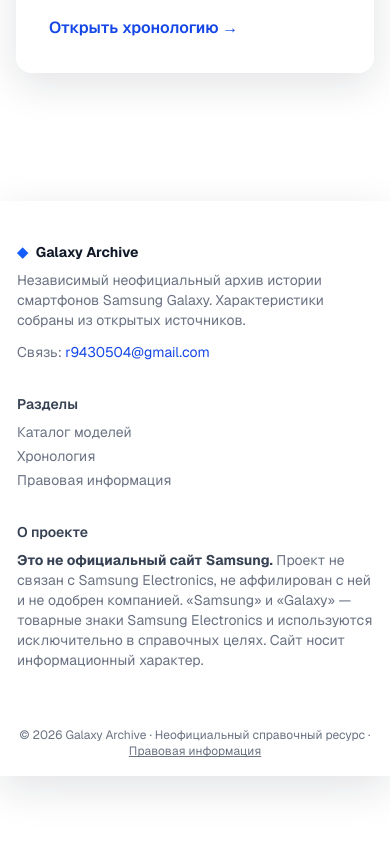
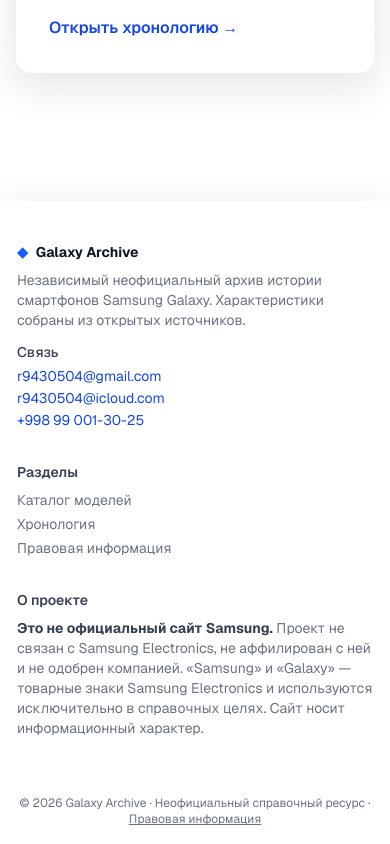
Before and after one commit to r9430504-stack/marketplace, a Next.js app: page / in a window 390 px wide. Shown: the part 6902-7746 px from the top of the page. Before the commit the page ends 7678 px from the top, so only its background shows below. Built offline with nearby package versions, Linux system fonts and the light colour scheme; no server answers.

Commit message:
Add iCloud email and phone to footer contacts
Co-Authored-By: Claude Opus 4.8 <noreply@anthropic.com>
Claude-Session: https://claude.ai/code/session_01NrkQoER3NGoCwr35JLCUxQ

```diff
--- a/src/components/SiteFooter.tsx
+++ b/src/components/SiteFooter.tsx
@@ -13,12 +13,26 @@ export default function SiteFooter() {
           <p className="text-gray-500 dark:text-gray-400 mt-2 max-w-xs">
             Независимый неофициальный архив истории смартфонов Samsung Galaxy. Характеристики собраны из открытых источников.
           </p>
-          <p className="text-gray-500 dark:text-gray-400 mt-3">
-            Связь:{" "}
-            <a href="mailto:r9430504@gmail.com" className="text-blue-700 hover:underline">
-              r9430504@gmail.com
-            </a>
-          </p>
+          <div className="text-gray-500 dark:text-gray-400 mt-3">
+            <p className="font-medium text-gray-700 dark:text-gray-200">Связь</p>
+            <ul className="mt-1 space-y-0.5">
+              <li>
+                <a href="mailto:r9430504@gmail.com" className="text-blue-700 hover:underline">
+                  r9430504@gmail.com
+                </a>
+              </li>
+              <li>
+                <a href="mailto:r9430504@icloud.com" className="text-blue-700 hover:underline">
+                  r9430504@icloud.com
+                </a>
+              </li>
+              <li>
+                <a href="tel:+998990013025" className="text-blue-700 hover:underline">
+                  +998 99 001-30-25
+                </a>
+              </li>
+            </ul>
+          </div>
         </div>
         <div>
           <p className="font-semibold text-gray-700 dark:text-gray-200 mb-2">Разделы</p>
```
